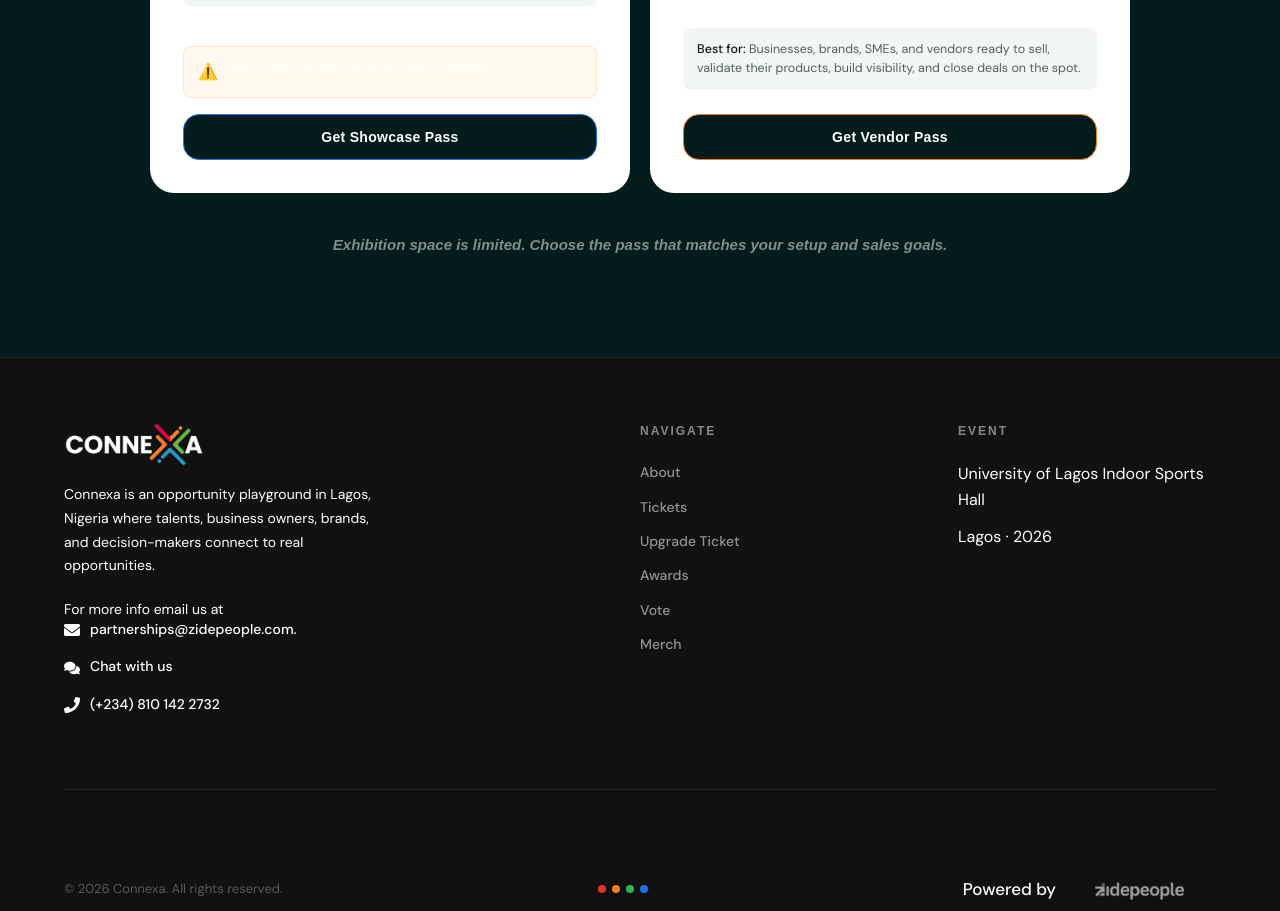
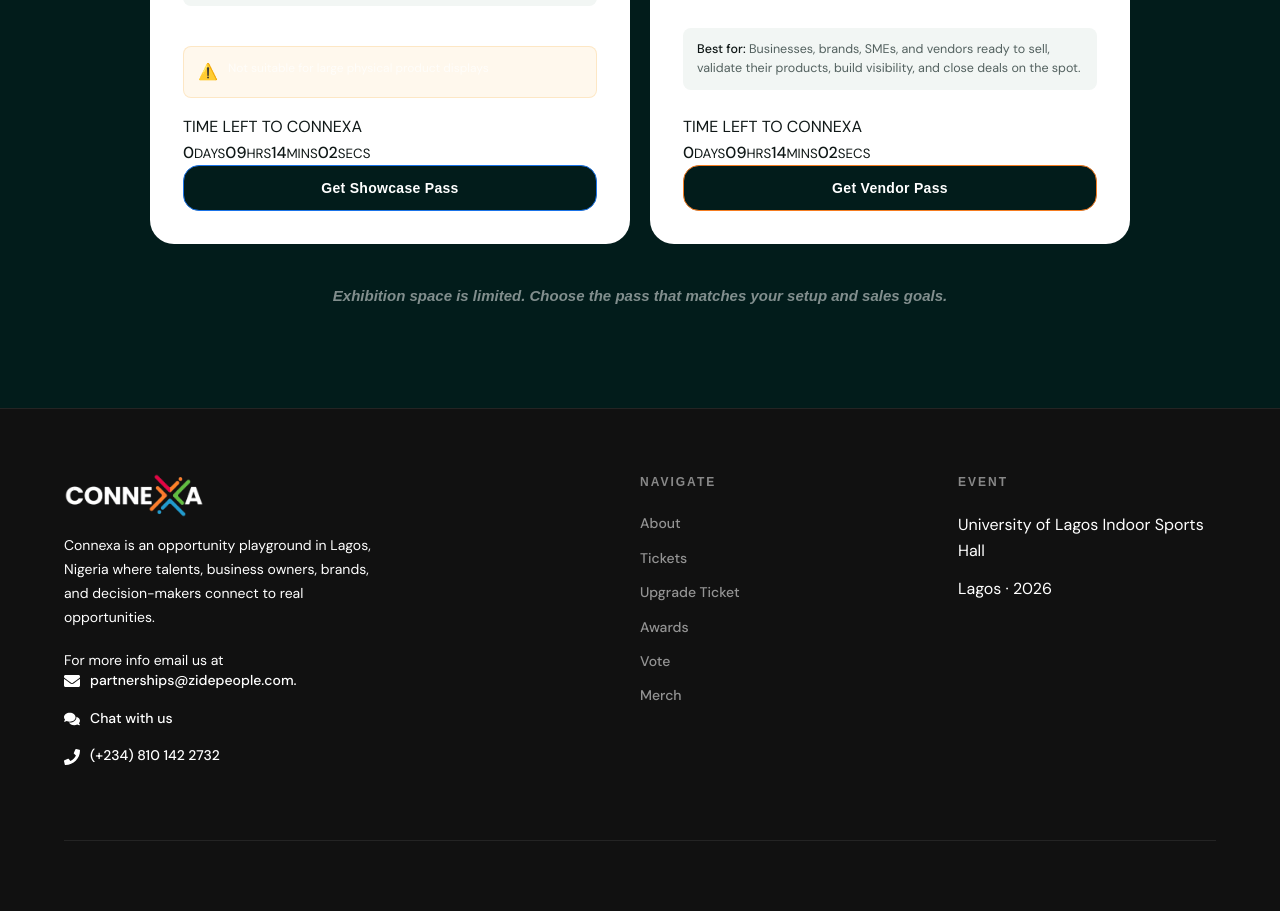
Before and after one commit to Zidepeoplenewaccount/connexa, a React (Vite) app: page /exhibitors in a window 1280 px wide. Shown: the part 5104-6015 px from the top of the page. Built offline with nearby package versions, Linux system fonts and the light colour scheme.

Commit message:
Add live countdown to Connexa ticket cards

```diff
--- a/src/components/Tickets.jsx
+++ b/src/components/Tickets.jsx
@@ -431,6 +431,18 @@ function isValidEmail(email) {
 }
 
 export default function Tickets({ vendorOnly = false }) {
+  // Shared live countdown to the Connexa event start (10:00 AM WAT, 28 November 2026).
+  const [countdownNow, setCountdownNow] = useState(() => Date.now());
+  useEffect(() => {
+    const interval = window.setInterval(() => setCountdownNow(Date.now()), 1000);
+    return () => window.clearInterval(interval);
+  }, []);
+  const eventStart = new Date('2026-11-28T10:00:00+01:00').getTime();
+  const countdownRemaining = Math.max(0, eventStart - countdownNow);
+  const countdownDays = Math.floor(countdownRemaining / 86400000);
+  const countdownHours = Math.floor((countdownRemaining % 86400000) / 3600000);
+  const countdownMinutes = Math.floor((countdownRemaining % 3600000) / 60000);
+  const countdownSeconds = Math.floor((countdownRemaining % 60000) / 1000);
   const [modalOpen, setModalOpen] = useState(false);
   const [selectedTicket, setSelectedTicket] = useState(null);
 
@@ -1191,6 +1203,20 @@ export default function Tickets({ vendorOnly = false }) {
                     <span className="ticket-notice-text">{ticket.notice}</span>
                   </div>
                 )}
+
+                <div className="ticket-countdown" aria-label="Countdown to Connexa on 28 November 2026">
+                  <span className="ticket-countdown-label">TIME LEFT TO CONNEXA</span>
+                  {countdownRemaining > 0 ? (
+                    <div className="ticket-countdown-units" aria-live="off">
+                      <span><strong>{countdownDays}</strong><small>DAYS</small></span>
+                      <span><strong>{String(countdownHours).padStart(2, '0')}</strong><small>HRS</small></span>
+                      <span><strong>{String(countdownMinutes).padStart(2, '0')}</strong><small>MINS</small></span>
+                      <span><strong>{String(countdownSeconds).padStart(2, '0')}</strong><small>SECS</small></span>
+                    </div>
+                  ) : (
+                    <strong className="ticket-countdown-live">The Opportunity Playground is live!</strong>
+                  )}
+                </div>
 
                 <button
                   onClick={() => openModal(ticket)}
```
